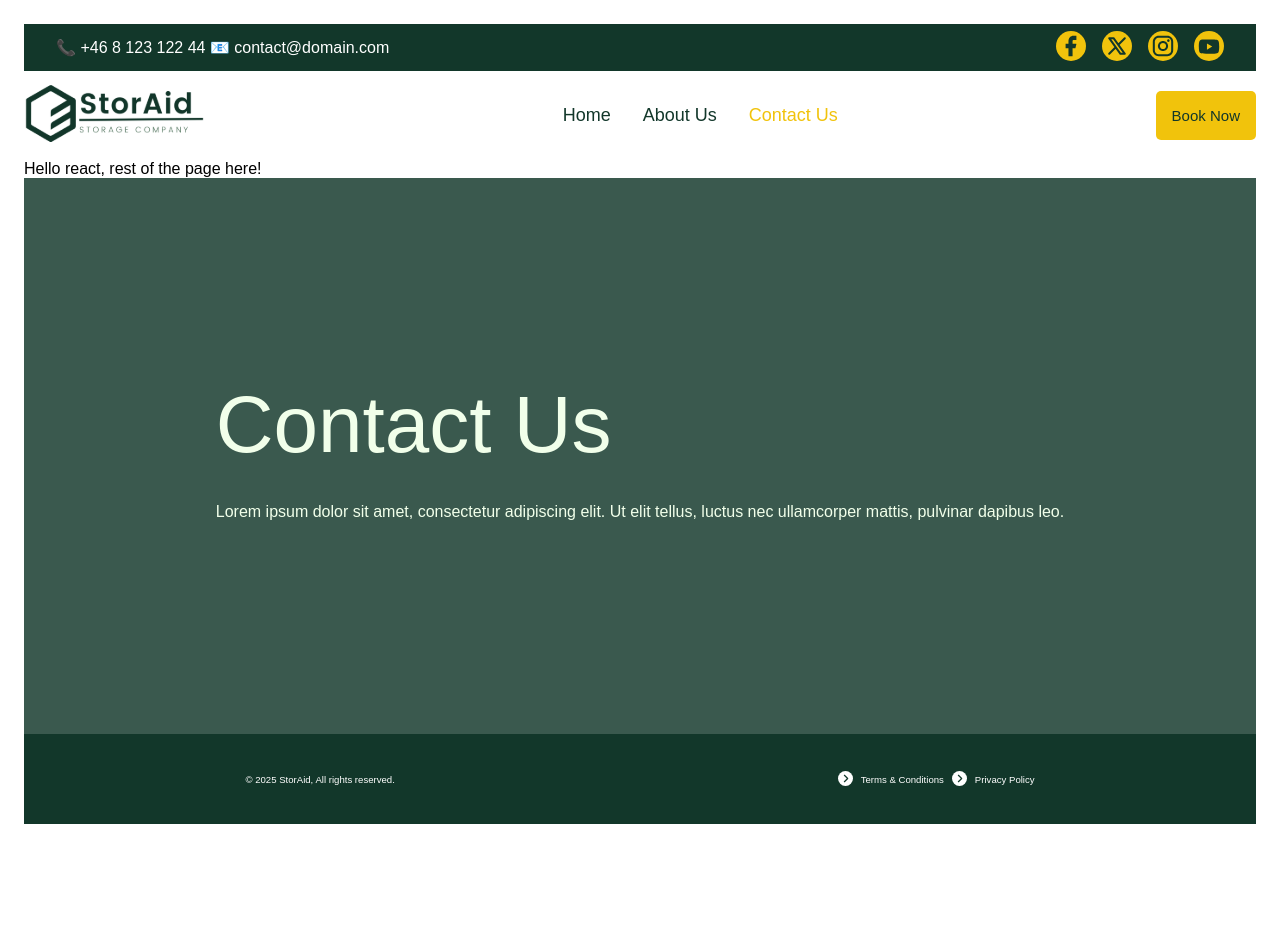
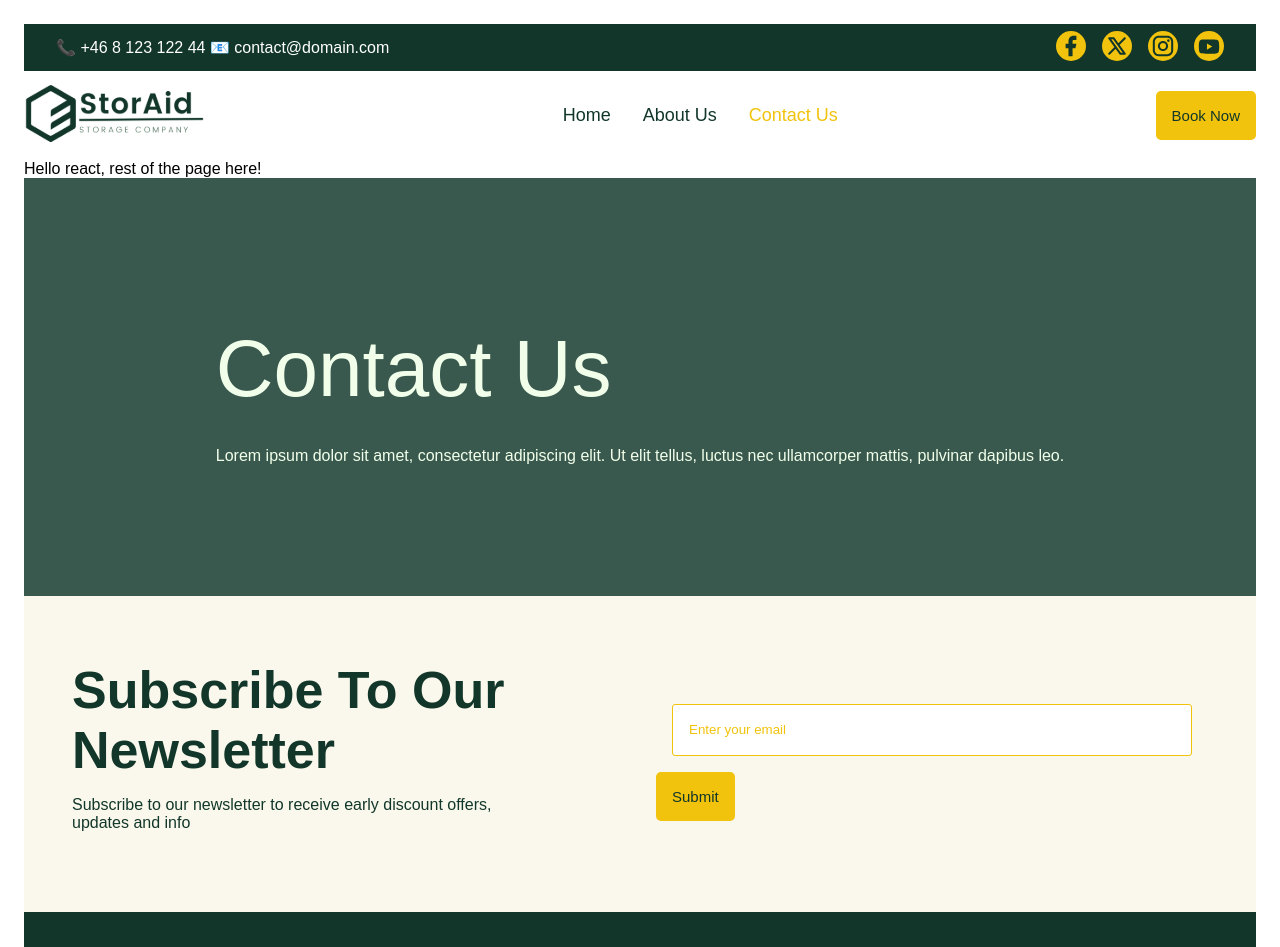
Before and after one commit to jeanettesamuelsson/StorAid, a React (Vite) app: page /contact in a window 1280 px wide. Shown: the top 947 px of the page. Before the commit the page ends 848 px from the top, so only its background shows below. Built offline with nearby package versions, Linux system fonts and the light colour scheme.

Commit message:
Add subscribe

```diff
--- a/src/App.jsx
+++ b/src/App.jsx
@@ -6,6 +6,7 @@ import Contact from './components/pages/Contact/Contact'
 import Footer from './components/Footer/Footer'
 import Header from './components/Header/Header'
 import Nav from './components/Nav/Nav'
+import Subscribe from './components/Subscribe'
 
 
 
@@ -24,6 +25,7 @@ function App() {
           <Route path="/contact" element={<Contact />} />
         </Routes>
      </main>
+     <Subscribe />
      <Footer />
 
     </div>
--- /dev/null
+++ b/src/components/Subscribe.css
@@ -0,0 +1,32 @@
+#subscribe {
+    background-color: var(--color-3-bg-color);
+    height: auto;
+    display: flex;
+    align-items: center;
+    justify-content: center;
+    gap: 10%;
+    padding: 4rem 3rem 4rem 3rem;
+    color: var(--secondary-color);
+
+    .H3{
+        font-weight: 600;
+        margin: 0;
+    }
+
+    input {
+        border: 1px solid #F1C30C;
+        border-radius: 3px;
+        height: 48px;
+        width: 500px;
+        margin: 1rem;
+        padding-left: 1rem;
+
+        &::placeholder {
+            color: #F1C30C;
+            margin-left: 2rem;
+        }
+    }
+
+
+
+}
--- /dev/null
+++ b/src/components/Subscribe.jsx
@@ -0,0 +1,23 @@
+import React from 'react'
+import Button from './Button/Button'
+import './Subscribe.css'
+
+function Subscribe() {
+  return (
+    <section id="subscribe">
+        <div id="subscribe-text">
+            <p class="H3">Subscribe To Our Newsletter</p>
+            <p>Subscribe to our newsletter to receive early discount offers, updates and info</p>
+        </div>
+
+        <div>
+            <input placeholder ="Enter your email" type="text" />
+            <Button>Submit</Button>
+        </div>
+
+
+    </section>
+  )
+}
+
+export default Subscribe
--- a/src/index.css
+++ b/src/index.css
@@ -1,6 +1,7 @@
 :root {
   --primary-bg-color: #FFFFFF;
   --secondary-bg-color: #12372A;
+  --color-3-bg-color: #FAF8EC;
   --accent-color: #F1C30C;
   --primary-color: #FFFFFF;
   --secondary-color: #12372A;
@@ -13,6 +14,10 @@
 
 .H4 {
   font-size: 24px;
+}
+
+.H3 {
+  font-size: 52px;
 }
 
 html {
```
